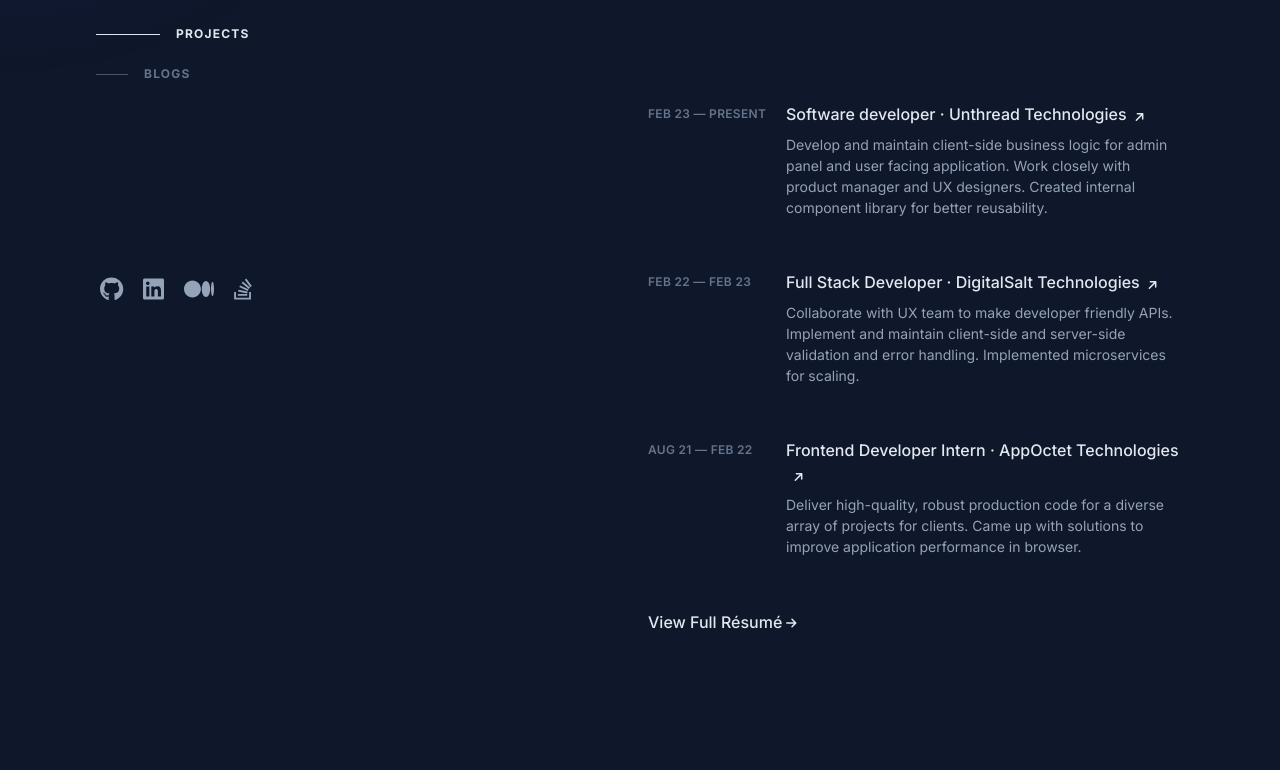
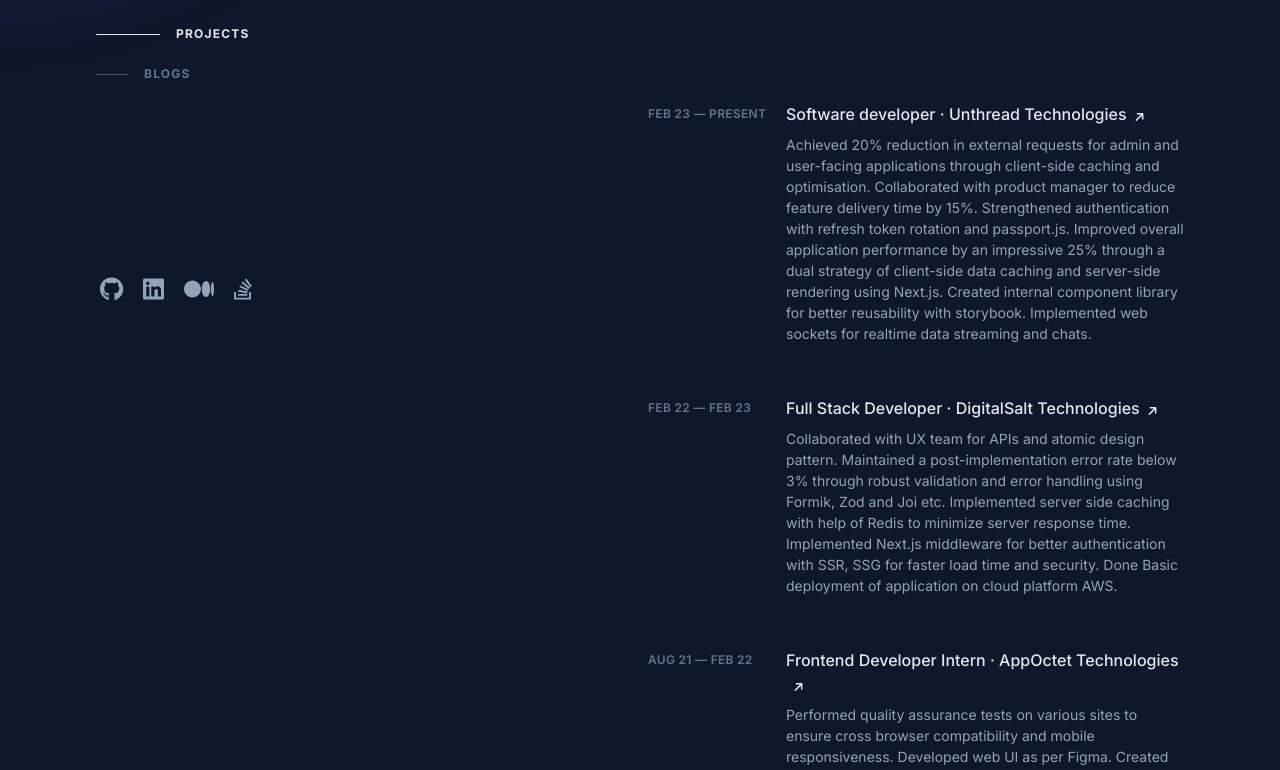
Before and after one commit to AbhishekKolge/portfolio-website, a Next.js app: page / in a window 1280 px wide. Shown: the part 402-1172 px from the top of the page. Built offline with nearby package versions, Linux system fonts and the light colour scheme.

Commit message:
experience details updated

```diff
--- a/src/components/experience/data.js
+++ b/src/components/experience/data.js
@@ -9,7 +9,7 @@
       to: 'present',
     },
     description:
-      'Develop and maintain client-side business logic for admin panel and user facing application. Work closely with product manager and UX designers. Created internal component library for better reusability.',
+      'Achieved 20% reduction in external requests for admin and user-facing applications through client-side caching and optimisation. Collaborated with product manager to reduce feature delivery time by 15%. Strengthened authentication with refresh token rotation and passport.js. Improved overall application performance by an impressive 25% through a dual strategy of client-side data caching and server-side rendering using Next.js. Created internal component library for better reusability with storybook. Implemented web sockets for realtime data streaming and chats.',
     tags: [],
   },
   {
@@ -22,7 +22,7 @@
       to: 'Feb 23',
     },
     description:
-      'Collaborate with UX team to make developer friendly APIs. Implement and maintain client-side and server-side validation and error handling. Implemented microservices for scaling.',
+      'Collaborated with UX team for APIs and atomic design pattern. Maintained a post-implementation error rate below 3% through robust validation and error handling using Formik, Zod and Joi etc. Implemented server side caching with help of Redis to minimize server response time. Implemented Next.js middleware for better authentication with SSR, SSG for faster load time and security. Done Basic deployment of application on cloud platform AWS.',
     tags: [],
   },
   {
@@ -35,7 +35,7 @@
       to: 'Feb 22',
     },
     description:
-      'Deliver high-quality, robust production code for a diverse array of projects for clients. Came up with solutions to improve application performance in browser.',
+      'Performed quality assurance tests on various sites to ensure cross browser compatibility and mobile responsiveness. Developed web UI as per Figma. Created reusable component in React JS. Came up with solutions to improve application performance in browser.',
     tags: [],
   },
 ];
```
